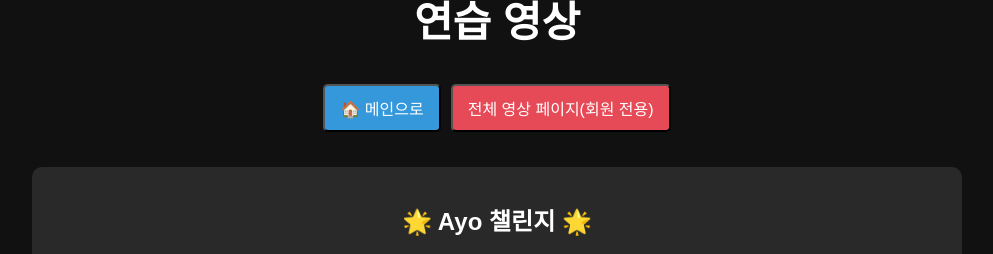
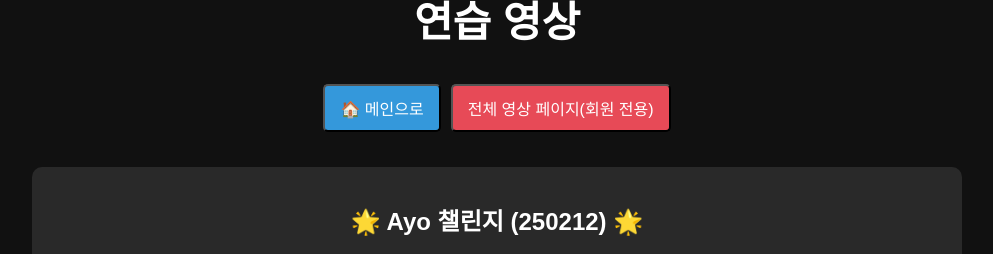
Before and after one commit to jingiru/9ine, a Flask app: page /practice-videos in a window 1280 px wide. Shown: the part 42-296 px from the top of the page, without its empty margins (143-1136 px from the left). Run offline with Flask 3, Linux system fonts and the light colour scheme.

Commit message:
Revert "날짜 삭제"
This reverts commit 725a5ce6ded80260abd16ffb5d7596f5a0af5894.

```diff
--- a/templates/practice_videos.html
+++ b/templates/practice_videos.html
@@ -22,7 +22,7 @@
         <div class="playlist-container">
 
             <div class="playlist">
-                <h2>🌟 Ayo 챌린지 🌟</h2>
+                <h2>🌟 Ayo 챌린지 (250212) 🌟</h2>
                 <div class="video-row">
                     <div class="video-container">
                         <iframe src="https://www.youtube.com/embed/wMofJNyMB3A" allowfullscreen></iframe>
@@ -34,7 +34,7 @@
             </div>
 
             <div class="playlist">
-                <h2>🌟 위플래시 연습 🌟</h2>
+                <h2>🌟 위플래시 연습 (250212) 🌟</h2>
                 <div class="video-row">
                     <div class="video-container">
                         <iframe src="https://www.youtube.com/embed/39ou9KJMHBo" allowfullscreen></iframe>
```
